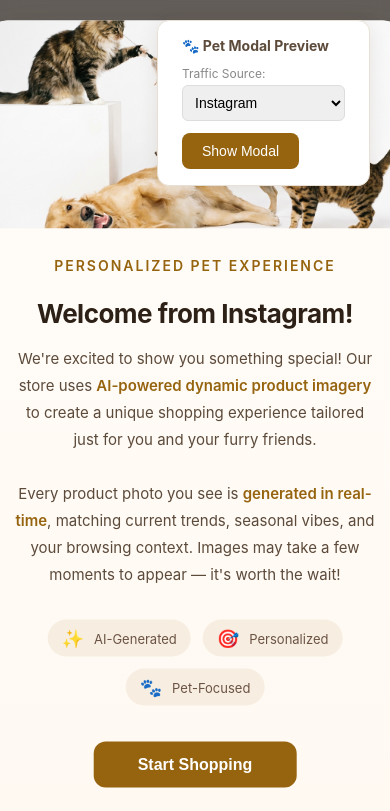
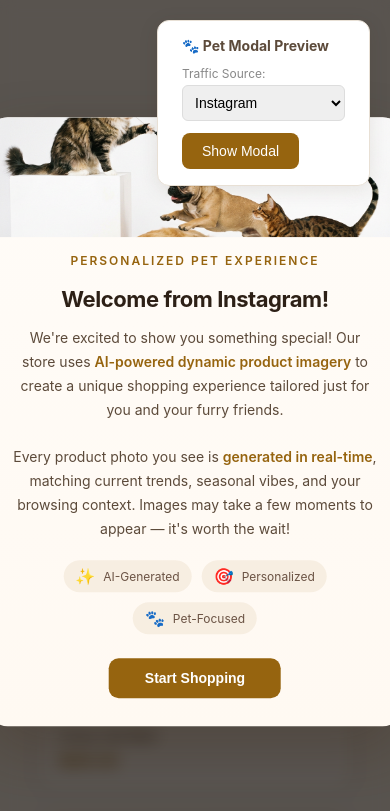
Before and after one commit to chloezql/shopify-ai-script, a website: page standalone/public/modal-preview.html in a window 390 px wide. Shown: the top 811 px of the page. Drawn offline with Linux system fonts and the light colour scheme.

Commit message:
fix modal background

```diff
--- a/standalone/public/modal-preview.html
+++ b/standalone/public/modal-preview.html
@@ -137,7 +137,9 @@
             left: 0;
             right: 0;
             bottom: 0;
-            background: rgba(20, 15, 10, 0.65);
+            width: 100vw;
+            height: 100vh;
+            background: rgba(20, 15, 10, 0.7);
             backdrop-filter: blur(8px);
             -webkit-backdrop-filter: blur(8px);
             z-index: 999998;
@@ -150,23 +152,24 @@
             left: 50%;
             transform: translate(-50%, -50%);
             width: 94%;
-            max-width: 680px;
+            max-width: 780px;
+            max-height: 90vh;
+            overflow-y: auto;
             background: linear-gradient(180deg, #FFFCF8 0%, #FFF9F2 100%);
-            border-radius: 24px;
-            padding: 48px 56px;
+            border-radius: 20px;
+            padding: 36px 48px;
             z-index: 999999;
             box-shadow: 0 25px 60px rgba(60, 40, 20, 0.3);
             animation: ai-modal-slide-up 0.35s cubic-bezier(0.16, 1, 0.3, 1) forwards;
             font-family: -apple-system, BlinkMacSystemFont, 'Segoe UI', Roboto, sans-serif;
             color: #3D2E1F;
             text-align: center;
-            overflow: hidden;
         }
 
         .ai-welcome-image {
-            width: calc(100% + 112px);
-            height: 220px;
-            margin: -48px -56px 28px -56px;
+            width: calc(100% + 96px);
+            height: 160px;
+            margin: -36px -48px 20px -48px;
             overflow: hidden;
         }
 
@@ -174,32 +177,32 @@
             width: 100%;
             height: 100%;
             object-fit: cover;
-            object-position: center 25%;
+            object-position: center 30%;
         }
 
         .ai-welcome-title {
-            font-size: 32px;
+            font-size: 26px;
             font-weight: 700;
-            margin-bottom: 16px;
+            margin-bottom: 12px;
             color: #2D2016;
             letter-spacing: -0.02em;
         }
 
         .ai-welcome-subtitle {
-            font-size: 14px;
+            font-size: 12px;
             color: #96640F;
             text-transform: uppercase;
             letter-spacing: 2px;
             font-weight: 600;
-            margin-bottom: 24px;
+            margin-bottom: 16px;
         }
 
         .ai-welcome-text {
-            font-size: 17px;
-            line-height: 1.8;
+            font-size: 15px;
+            line-height: 1.7;
             color: #5C4A3A;
-            margin-bottom: 32px;
-            max-width: 540px;
+            margin-bottom: 20px;
+            max-width: 600px;
             margin-left: auto;
             margin-right: auto;
         }
@@ -212,38 +215,37 @@
         .ai-welcome-features {
             display: flex;
             justify-content: center;
-            gap: 32px;
-            margin-bottom: 36px;
+            gap: 20px;
+            margin-bottom: 24px;
             flex-wrap: wrap;
         }
 
         .ai-welcome-feature {
             display: flex;
             align-items: center;
-            gap: 10px;
-            font-size: 14px;
+            gap: 8px;
+            font-size: 13px;
             color: #6B5344;
             background: rgba(150, 100, 15, 0.08);
-            padding: 10px 18px;
-            border-radius: 24px;
+            padding: 8px 14px;
+            border-radius: 20px;
         }
 
         .ai-welcome-feature-icon {
-            font-size: 18px;
+            font-size: 16px;
         }
 
         .ai-welcome-close {
             display: inline-flex;
             align-items: center;
             justify-content: center;
-            gap: 10px;
             background: #96640F;
             color: #FFFFFF;
             border: none;
-            padding: 16px 56px;
-            font-size: 16px;
+            padding: 14px 48px;
+            font-size: 15px;
             font-weight: 600;
-            border-radius: 12px;
+            border-radius: 10px;
             cursor: pointer;
             transition: all 0.2s ease;
         }
@@ -260,34 +262,36 @@
 
         @media (max-width: 700px) {
             .ai-welcome-modal {
-                padding: 36px 28px;
-                max-width: 420px;
+                padding: 28px 24px;
+                max-width: 380px;
             }
 
-            .ai-welcome-decor {
-                font-size: 28px;
-                gap: 12px;
+            .ai-welcome-image {
+                width: calc(100% + 48px);
+                height: 120px;
+                margin: -28px -24px 16px -24px;
             }
 
             .ai-welcome-title {
-                font-size: 26px;
+                font-size: 22px;
             }
 
             .ai-welcome-text {
-                font-size: 15px;
+                font-size: 14px;
             }
 
             .ai-welcome-features {
-                gap: 12px;
+                gap: 10px;
             }
 
             .ai-welcome-feature {
-                padding: 8px 14px;
-                font-size: 13px;
+                padding: 6px 12px;
+                font-size: 12px;
             }
 
             .ai-welcome-close {
-                padding: 14px 44px;
+                padding: 12px 36px;
+                font-size: 14px;
             }
         }
 
```
Also changed, not shown: standalone/public/embed.js (+56 -52 lines), standalone/public/theme-snippet.html (+56 -52 lines).
